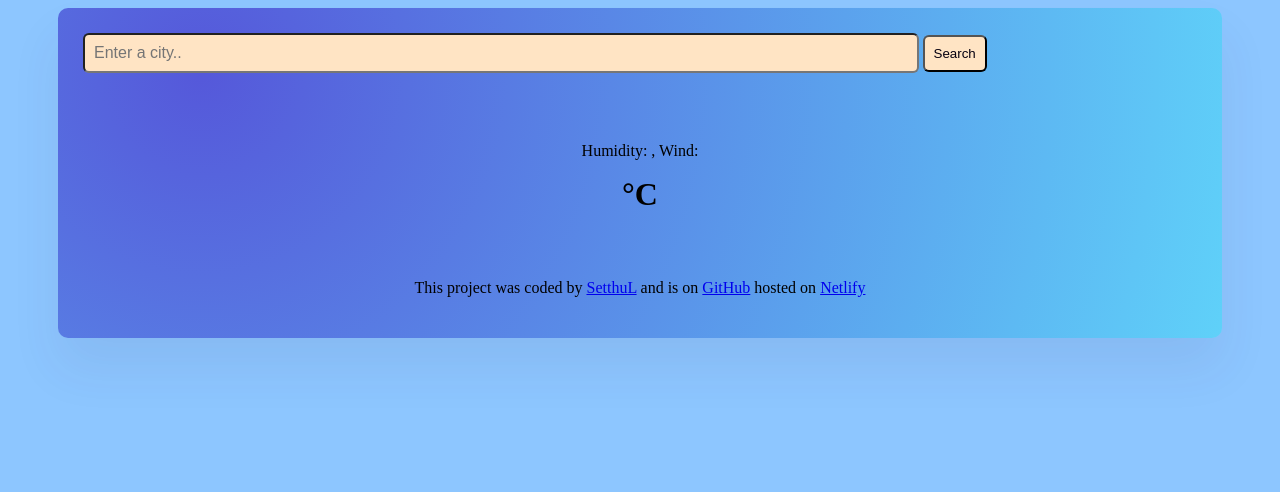
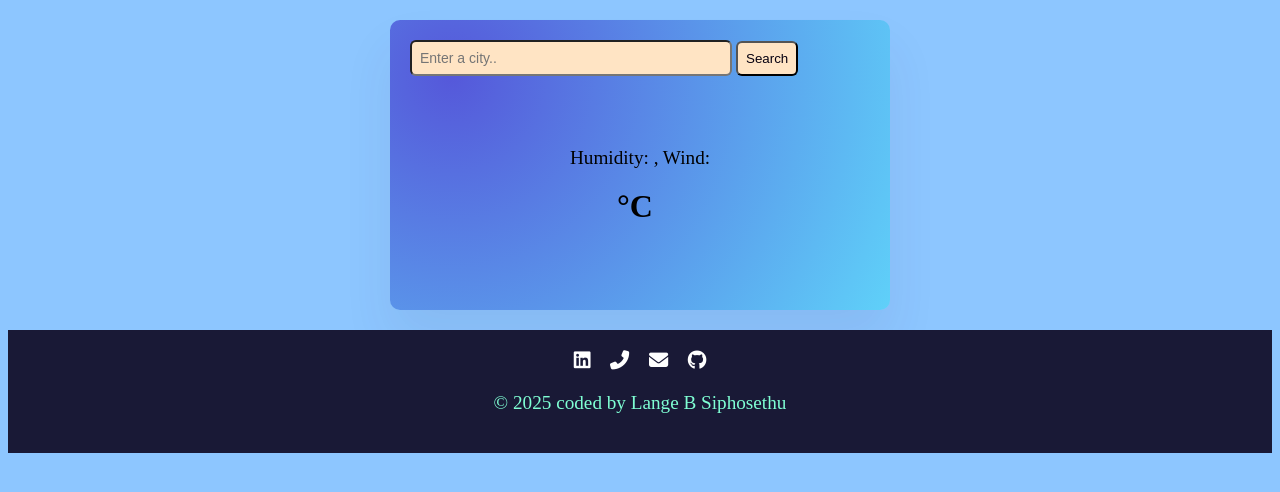
Before and after one commit to SetthuL/My-Weather-App, a Flask app: page / in a window 1280 px wide. Shown: the top 492 px of the page. Run offline with Flask 3, Linux system fonts and the light colour scheme; data that the repository does not hold is empty; some libraries are stand-ins or nearby versions.

Commit message:
Improved styling

```diff
--- a/static/style.css
+++ b/static/style.css
@@ -5,8 +5,10 @@
 .weather-app {
     box-shadow: 0 30px 50px rgba(65, 50, 100, 0.08);
     border-radius: 10px;
-    padding: 25px;
-    margin: auto 50px;
+    padding: 20px;
+    margin: 20px auto;
+    max-width: 500px;
+    box-sizing: border-box;
     background: radial-gradient(circle at 12.3% 19.3%, rgb(85, 88, 218) 0%, rgb(95, 209, 249) 100.2%);
 }
 
@@ -15,15 +17,15 @@
     padding: 10px;
 }
 .search-input {
-    font-size: 16px;
-    padding: 9px;
-    width: 75%;
+    font-size: 14px;
+    padding: 8px;
+    width: 70%;
     border-radius: 6px;
     color: rgb(7, 1, 16);
     background-color: bisque;
 }
 .search-button {
-    padding: 9px;
+    padding: 8px;
     border-radius: 6px;
     color: rgb(7, 1, 16);
     background-color: bisque;
@@ -34,33 +36,59 @@
 }
 h1 {
     text-align: center;
+    font-size: 1.5rem;
 }
 
 p {
     text-align: center;
+    font-size: 1.2rem;
+}
+
+@media (max-width: 400px) {
+    h1 {
+        font-size: 1.2rem;
+    }
+    p {
+        font-size: 0.8rem;
+    }
 }
 
 .temperature-container {
     display: flex;
     font-weight: 900;
-    font-size: xx-large;
+    font-size: 2rem;
     justify-content: center;
+    flex-direction: column;
+    gap: 10px;
+}
+
+@media (min-width: 400px) {
+    .temperature-container {
+        flex-direction: row;
+         font-size: xx-large;
+    }
 }
 
 .forecast-container {
   display: flex;
-  justify-content: space-around;
+  justify-content: flex-start;
   gap: 15px;
-  flex-wrap: wrap;
+  flex-wrap: nowrap;
   margin-top: 20px;
+  overflow-x: auto;
+  padding-bottom: 15px;
+  -webkit-overflow-scrolling: touch;
 }
 
 .forecast-day {
   background: rgba(255, 255, 255, 0.2);
   border-radius: 8px;
-  padding: 15px;
+  padding: 8px;
   text-align: center;
   width: 100px;
+  min-width: 60px;
+  flex: 1 1 auto;
+
 }
 
 .forecast-day img {
@@ -69,13 +97,36 @@
     margin: 5px 0;
 }
 
-/*
-@media (max-width: 600px) {
-    forecast-container {
-       gap: 10px;
-       justify-content: center;
-    }
+@media (max-width: 400px) {
+  .forecast-day {
+    flex: 1 1 60px;
+    max-width: 80px;
+    padding: 6px;
+    font-size: 12px;
+  }
+}
 
+footer {
+    text-align: center;
+    margin-top: 20px;
+    font-size: 0.9rem;
+    color: aquamarine;
+    padding: 20px;
+    background-color: rgb(25, 25, 54);
 
-    }
-    */
+}
+
+footer .contact-links {
+    margin-bottom: 10px;
+}
+
+footer .contact-links a {
+    margin: 0 8px;
+    color: white;
+    font-size: 1.2rem;
+    text-decoration: none;
+}
+
+footer .contact-links a:hover {
+    color: aqua;
+}
--- a/templates/index.html
+++ b/templates/index.html
@@ -4,6 +4,7 @@
     <meta charset="UTF-8" />
     <meta name="viewport" content="width=device-width, initial-scale=1.0" />
     <script src="https://unpkg.com/axios@1.6.7/dist/axios.min.js"></script>
+    <link rel="stylesheet" href="https://cdn.jsdelivr.net/npm/@fortawesome/fontawesome-free@6.4.2/css/all.min.css">
     <link rel="stylesheet" href="{{ url_for('static', filename='style.css') }}">
     <title>My weather App</title>
   </head>
@@ -33,16 +34,25 @@
             </div>
             <div id="forecast" class="forecast-container"></div>
         </main>
+        </div>
     <footer>
-      <p>
-        This project was coded by
-        <a href="https://github.com/SetthuL" target="_blank">SetthuL</a> and is on
-        <a href="https://github.com/SetthuL/My-Weather-App" target="_blank"> GitHub</a> hosted on
-        <a href="https://chic-unicorn-fca12a.netlify.app/" target="_blank">Netlify</a>
-      </p>
+      <div class="contact-links">
+        <a
+          href="https://www.linkedin.com/in/siphosethu-l-b52812262"
+          target="_blank"
+          ><i class="fab fa-linkedin"></i></a
+        >
+        <a href="tel:+27658460173"><i class="fas fa-phone-alt"></i></a>
+        <a href="mailto:langesiphosethu@gmail.com" target="_blank"
+          ><i class="fas fa-envelope"></i></a
+        >
+        <a href="https://github.com/SetthuL" target="_blank"
+          ><i class="fab fa-github"></i></a
+        >
+      </div>
+        <p>&copy; 2025 coded by Lange B Siphosethu </p>
+    </footer>
 
-    </footer>
-    </div>
   </body>
     <script src="{{ url_for('static', filename='index.js') }}"></script>
 
```
